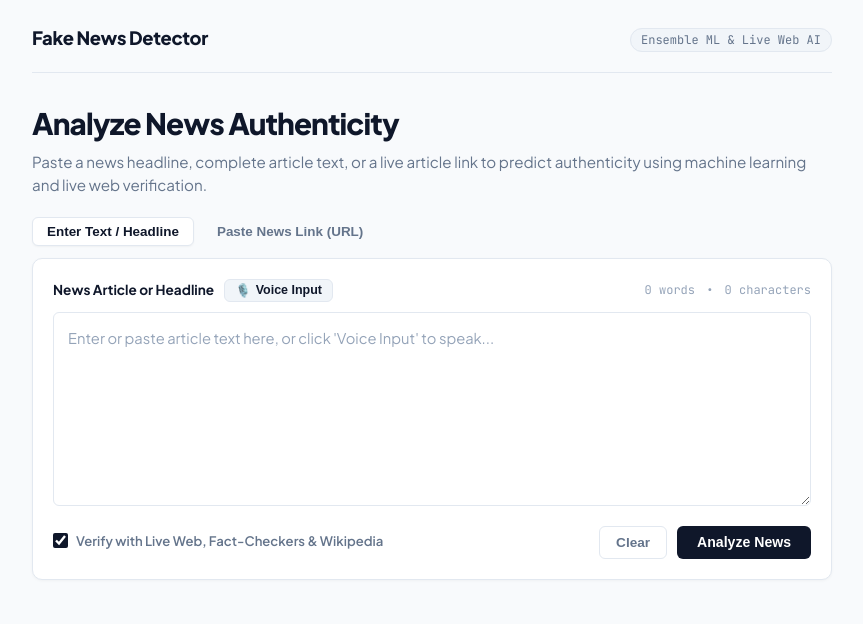
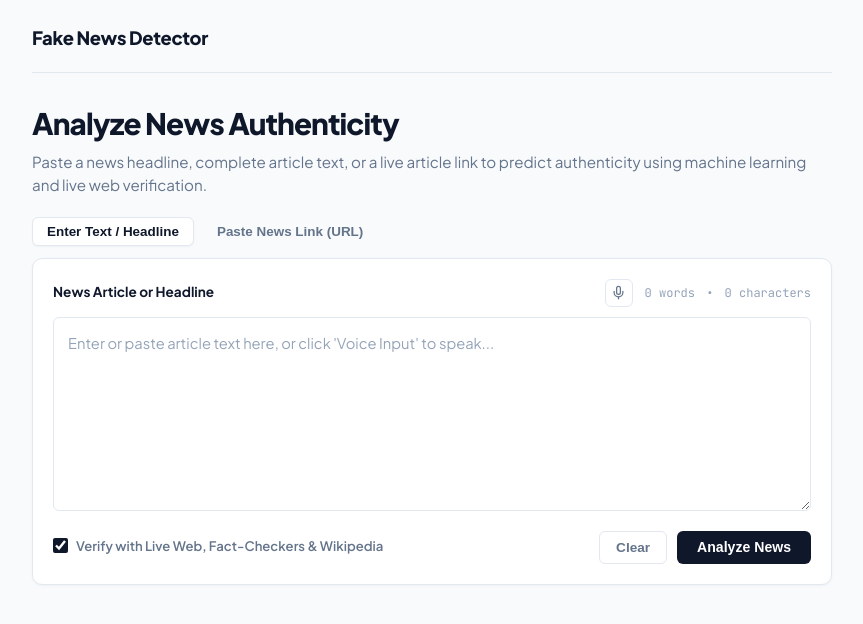
Before and after one commit to jachinsamuel/AI_Fake_News_Detector, a Flask app: page / in a window 1280 px wide. Shown: the top 624 px of the page, without its empty margins (208-1071 px from the left). Run offline with Flask 3, Linux system fonts and the light colour scheme; parts of the project's set-up code (start-up, migrations or seed data) failed here and were passed over.

Commit message:
refactor(ui): enhance AI Fake News Detector with improved web scraping and verification logic
- Update `src/predict.py` to improve web scraping and verification logic
- Update `src/scraper.py` to improve web scraping and filtering of irrelevant content
- Update `src/web_verifier.py` to improve web verification and fact-checking logic
- Update `static/script.js` to improve voice input and UI functionality
- Update `static/style.css` to improve UI styling and layout
- Update `templates/index.html` to improve UI layout and design

```diff
--- a/static/script.js
+++ b/static/script.js
@@ -77,8 +77,10 @@ document.addEventListener("DOMContentLoaded", () => {
 
         recognition.onstart = () => {
             isRecording = true;
-            if (voiceBtn) voiceBtn.classList.add("listening");
-            if (voiceBtnText) voiceBtnText.textContent = "Listening...";
+            if (voiceBtn) {
+                voiceBtn.classList.add("listening");
+                voiceBtn.title = "Listening... Click to stop";
+            }
             if (voiceStatusBanner) voiceStatusBanner.classList.remove("hidden");
         };
 
@@ -123,7 +125,7 @@ document.addEventListener("DOMContentLoaded", () => {
         isRecording = false;
         if (voiceBtn) {
             voiceBtn.classList.remove("listening");
-            voiceBtnText.textContent = "Voice Input";
+            voiceBtn.title = "Dictate headline via microphone";
         }
         if (voiceStatusBanner) {
             voiceStatusBanner.classList.add("hidden");
--- a/static/style.css
+++ b/static/style.css
@@ -149,10 +149,10 @@ body {
     margin-bottom: 10px;
 }
 
-.header-left-group {
+.header-right-group {
     display: flex;
     align-items: center;
-    gap: 10px;
+    gap: 12px;
 }
 
 .card-header label {
@@ -161,36 +161,42 @@ body {
     color: var(--text-main);
 }
 
-.btn-voice {
-    background-color: #F1F5F9;
+.btn-voice-icon {
+    background: transparent;
     border: 1px solid var(--border-color);
     border-radius: 6px;
-    padding: 3px 10px;
-    font-size: 0.78rem;
-    font-weight: 600;
-    color: var(--text-main);
-    cursor: pointer;
+    width: 28px;
+    height: 28px;
     display: inline-flex;
     align-items: center;
-    gap: 5px;
+    justify-content: center;
+    color: var(--text-muted);
+    cursor: pointer;
     transition: all 0.15s ease;
+    padding: 0;
 }
 
-.btn-voice:hover {
-    background-color: #E2E8F0;
+.btn-voice-icon:hover {
+    background-color: #F1F5F9;
+    color: var(--text-main);
     border-color: #CBD5E1;
 }
 
-.btn-voice.listening {
+.btn-voice-icon.listening {
     background-color: #FEE2E2;
     border-color: #FCA5A5;
-    color: #991B1B;
+    color: #DC2626;
     animation: pulseRecording 1.2s infinite;
+}
+
+.mic-svg {
+    display: block;
+    stroke: currentColor;
 }
 
 @keyframes pulseRecording {
     0%, 100% { transform: scale(1); }
-    50% { transform: scale(1.03); }
+    50% { transform: scale(1.08); }
 }
 
 .voice-status-banner {
--- a/templates/index.html
+++ b/templates/index.html
@@ -18,9 +18,6 @@
             <div class="header-content">
                 <div class="brand">
                     <span class="brand-name">Fake News Detector</span>
-                </div>
-                <div class="nav-badges">
-                    <span class="badge-pill" id="badge-ensemble">Ensemble ML &amp; Live Web AI</span>
                 </div>
             </div>
         </header>
@@ -44,17 +41,20 @@
                 <!-- Text Input Panel -->
                 <div id="panel-text" class="input-panel">
                     <div class="card-header">
-                        <div class="header-left-group">
-                            <label for="news-input">News Article or Headline</label>
-                            <button type="button" id="voice-btn" class="btn-voice" title="Click to speak or dictate news headline">
-                                <span class="mic-icon">🎙️</span>
-                                <span id="voice-btn-text">Voice Input</span>
+                        <label for="news-input">News Article or Headline</label>
+                        <div class="header-right-group">
+                            <button type="button" id="voice-btn" class="btn-voice-icon" title="Dictate headline via microphone" aria-label="Voice Input">
+                                <svg class="mic-svg" width="15" height="15" viewBox="0 0 24 24" fill="none" stroke="currentColor" stroke-width="2" stroke-linecap="round" stroke-linejoin="round">
+                                    <path d="M12 2a3 3 0 0 0-3 3v7a3 3 0 0 0 6 0V5a3 3 0 0 0-3-3Z"></path>
+                                    <path d="M19 10v2a7 7 0 0 1-14 0v-2"></path>
+                                    <line x1="12" x2="12" y1="19" y2="22"></line>
+                                </svg>
                             </button>
-                        </div>
-                        <div class="counter">
-                            <span id="word-count">0 words</span>
-                            <span class="sep">•</span>
-                            <span id="char-count">0 characters</span>
+                            <div class="counter">
+                                <span id="word-count">0 words</span>
+                                <span class="sep">•</span>
+                                <span id="char-count">0 characters</span>
+                            </div>
                         </div>
                     </div>
 
```
Also changed, not shown: src/predict.py (+6 -9 lines), src/scraper.py (+10 -3 lines), src/web_verifier.py (+19 -7 lines).
